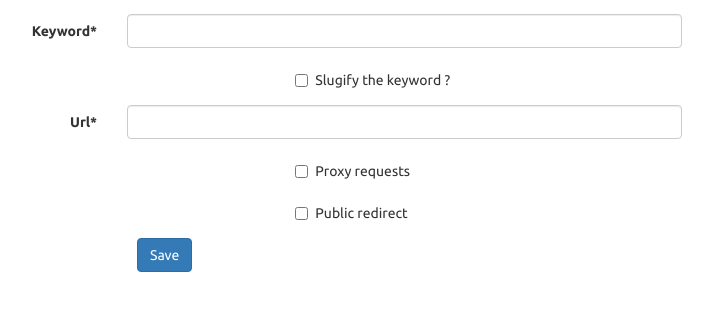
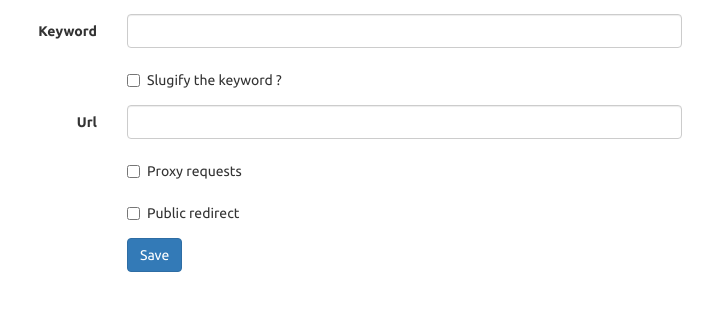
Before and after one commit to dhedegaard/urls, a Django app: template urls/templates/create.html in a window 1280 px wide. Shown: the part 51-362 px from the top of the page, without its empty margins (138-851 px from the left). Run offline with Django 3.2, Linux system fonts and the light colour scheme; the template is opened without the code that fills it: values that come from a table or form of the project are taken from there, others are empty; some libraries are stand-ins or nearby versions.

Commit message:
replaced pip + requirements.txt with vu + pyproject.toml, replaced crispy forms as it's an annoying dependency.

```diff
--- a/requirements.txt
+++ /dev/null
@@ -1,6 +0,0 @@
-Django==4.2.30
-requests==2.33.0
-django-crispy-forms==1.14.0
-dj_database_url==2.2.0
-psycopg2-binary==2.9.9
-gunicorn==23.0.0
--- a/urls/forms.py
+++ b/urls/forms.py
@@ -4,9 +4,6 @@ from django import forms
 from django.core.validators import URLValidator
 from django.urls import resolve
 from django.utils.text import slugify as slugify_func
-from crispy_forms.helper import FormHelper
-from crispy_forms.layout import Layout, Div, Submit
-
 from .models import Url
 
 
@@ -15,6 +12,7 @@ class UrlForm(forms.ModelForm):
         required=True,
         max_length=Url._meta.get_field("url").max_length,
         validators=[URLValidator()],
+        widget=forms.TextInput(attrs={"class": "form-control"}),
     )
     slugify = forms.BooleanField(label="Slugify the keyword ?", required=False)
 
@@ -28,26 +26,8 @@ class UrlForm(forms.ModelForm):
             "public",
         ]
         widgets = {
-            "keyword": forms.TextInput,
+            "keyword": forms.TextInput(attrs={"class": "form-control"}),
         }
-
-    def __init__(self, *args, **kwargs):  # type: ignore
-        super(UrlForm, self).__init__(*args, **kwargs)  # type: ignore
-        self.helper = FormHelper()
-        self.helper.form_class = "form-horizontal"
-        self.helper.label_class = "col-sm-2"
-        self.helper.field_class = "col-sm-6"
-        self.helper.layout = Layout(
-            "keyword",
-            Div("slugify", css_class="col-sm-offset-2 col-sm-10"),
-            "url",
-            Div("proxy", css_class="col-sm-offset-2 col-sm-10"),
-            Div("public", css_class="col-sm-offset-2 col-sm-10"),
-            Div(
-                Submit("submit", "Save", css_class="btn-primary"),
-                css_class="col-sm-offset-2 col-sm-6",
-            ),
-        )
 
     def clean(self):
         super(UrlForm, self).clean()
--- a/urls/settings.py
+++ b/urls/settings.py
@@ -125,8 +125,7 @@ INSTALLED_APPS = (
     "django.contrib.sites",
     "django.contrib.messages",
     "django.contrib.staticfiles",
-    "crispy_forms",
-    "urls",
+"urls",
 )
 
 # A sample logging configuration. The only tangible logging
@@ -156,8 +155,6 @@ LOGGING = {
 
 TEST_RUNNER = "django.test.runner.DiscoverRunner"
 
-CRISPY_TEMPLATE_PACK = "bootstrap3"
-
 TEMPLATES = [
     {
         "BACKEND": "django.template.backends.django.DjangoTemplates",
--- a/urls/templates/create.html
+++ b/urls/templates/create.html
@@ -1,5 +1,4 @@
 {% extends 'base.html' %}
-{% load crispy_forms_tags %}
 {% block navbar %}
 <ul class="navbar-nav nav">
     <li>
@@ -8,5 +7,50 @@
 </ul>
 {% endblock %}
 {% block content %}
-{% crispy form %}
+<form method="post" class="form-horizontal" role="form">
+    {% csrf_token %}
+    <div class="form-group{% if form.keyword.errors %} has-error{% endif %}">
+        <label for="{{ form.keyword.id_for_label }}" class="col-sm-2 control-label">{{ form.keyword.label }}</label>
+        <div class="col-sm-6">
+            {{ form.keyword }}
+            {% for error in form.keyword.errors %}<span class="help-block">{{ error }}</span>{% endfor %}
+        </div>
+    </div>
+    <div class="form-group{% if form.slugify.errors %} has-error{% endif %}">
+        <div class="col-sm-offset-2 col-sm-10">
+            <div class="checkbox">
+                <label>{{ form.slugify }} {{ form.slugify.label }}</label>
+            </div>
+            {% for error in form.slugify.errors %}<span class="help-block">{{ error }}</span>{% endfor %}
+        </div>
+    </div>
+    <div class="form-group{% if form.url.errors %} has-error{% endif %}">
+        <label for="{{ form.url.id_for_label }}" class="col-sm-2 control-label">{{ form.url.label }}</label>
+        <div class="col-sm-6">
+            {{ form.url }}
+            {% for error in form.url.errors %}<span class="help-block">{{ error }}</span>{% endfor %}
+        </div>
+    </div>
+    <div class="form-group{% if form.proxy.errors %} has-error{% endif %}">
+        <div class="col-sm-offset-2 col-sm-10">
+            <div class="checkbox">
+                <label>{{ form.proxy }} {{ form.proxy.label }}</label>
+            </div>
+            {% for error in form.proxy.errors %}<span class="help-block">{{ error }}</span>{% endfor %}
+        </div>
+    </div>
+    <div class="form-group{% if form.public.errors %} has-error{% endif %}">
+        <div class="col-sm-offset-2 col-sm-10">
+            <div class="checkbox">
+                <label>{{ form.public }} {{ form.public.label }}</label>
+            </div>
+            {% for error in form.public.errors %}<span class="help-block">{{ error }}</span>{% endfor %}
+        </div>
+    </div>
+    <div class="form-group">
+        <div class="col-sm-offset-2 col-sm-6">
+            <button type="submit" class="btn btn-primary">Save</button>
+        </div>
+    </div>
+</form>
 {% endblock %}
```
Also changed, not shown: CLAUDE.md (+9 -5 lines), pyproject.toml (added, +13 -0 lines), 3 other files.
